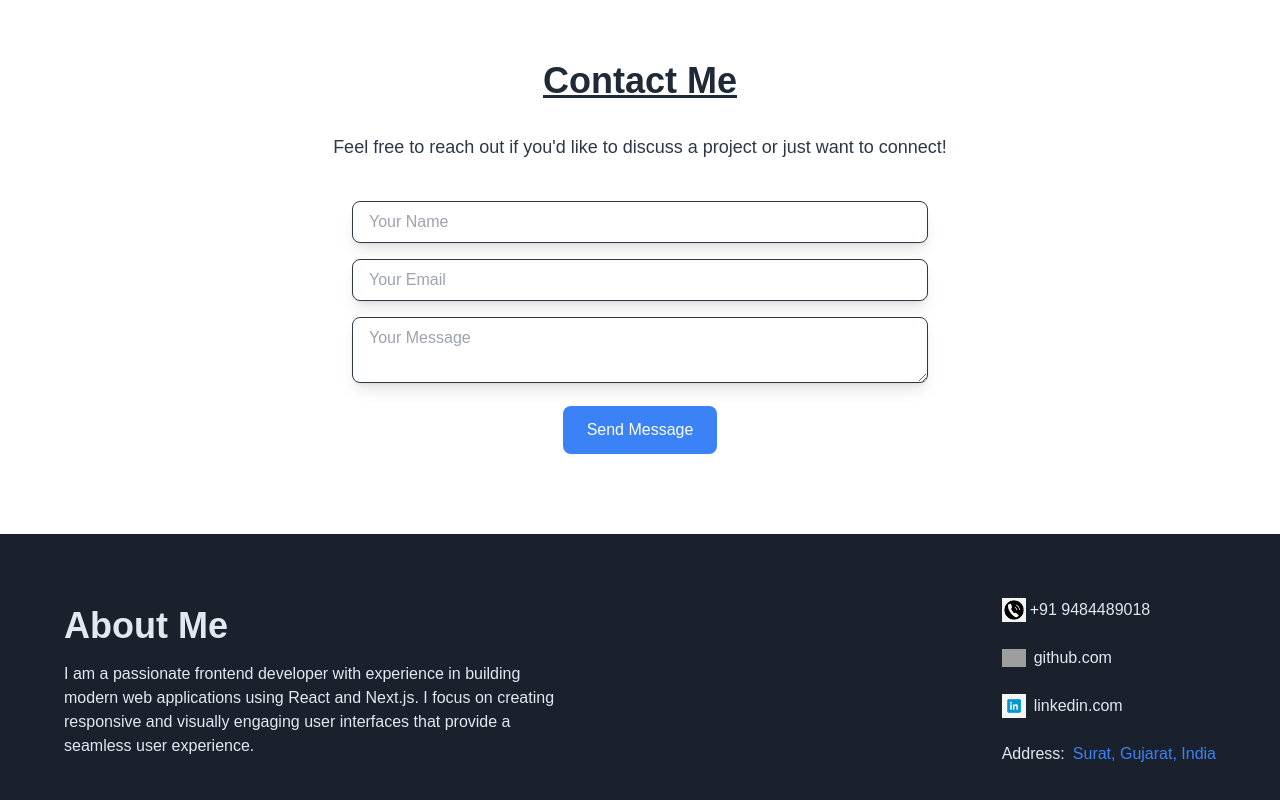
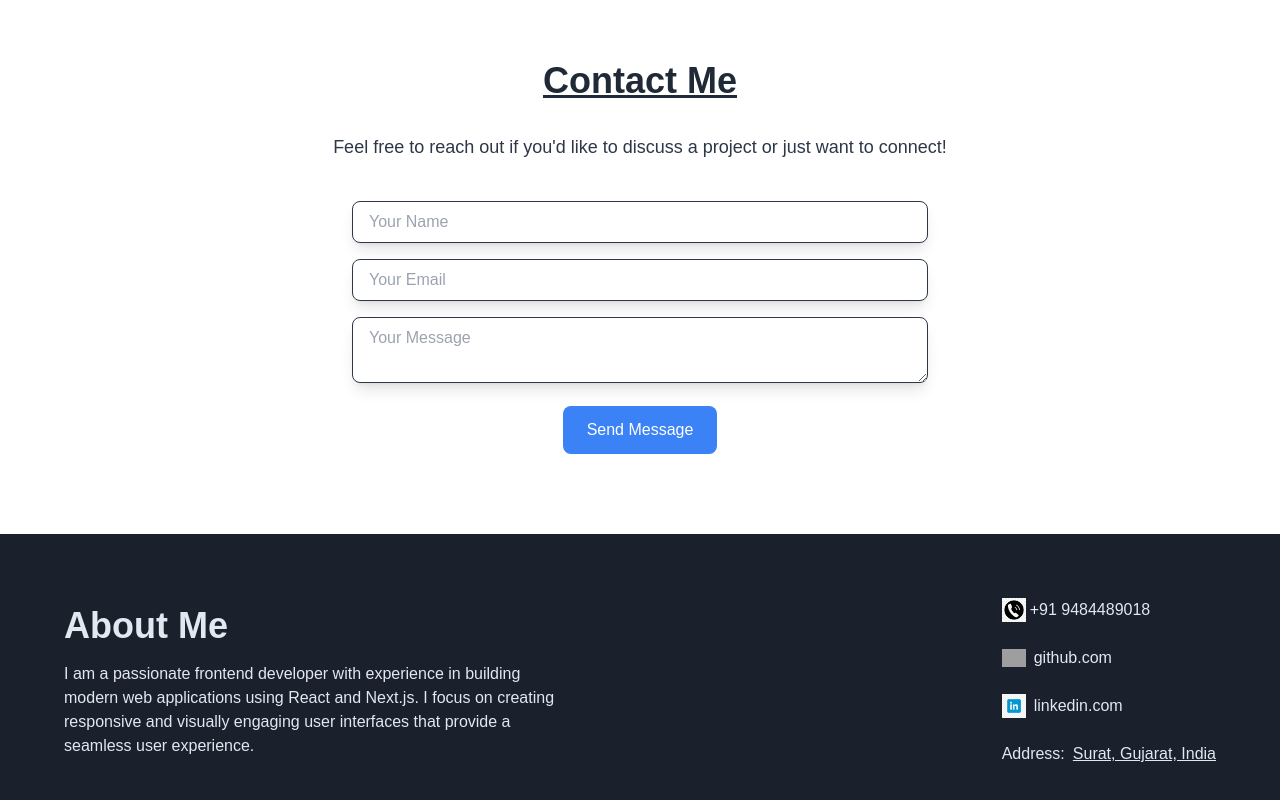
Before and after one commit to Milansojitra9018/portfolio, a Next.js app: page / in a window 1280 px wide. Shown: the part 3318-4118 px from the top of the page. Built offline with nearby package versions, Linux system fonts and the light colour scheme; grey boxes are pictures that could not be loaded.

Commit message:
fixed text of address

```diff
--- a/src/app/components/footer.js
+++ b/src/app/components/footer.js
@@ -50,7 +50,7 @@ const Footer = () => {
               href="https://www.google.com/maps/place/Surat,+Gujarat,+India"
               target="_blank"
               rel="noopener noreferrer"
-              className="font-medium text-blue-500 hover:underline"
+              className="font-medium underline"
             >
               Surat, Gujarat, India
             </a>
```
